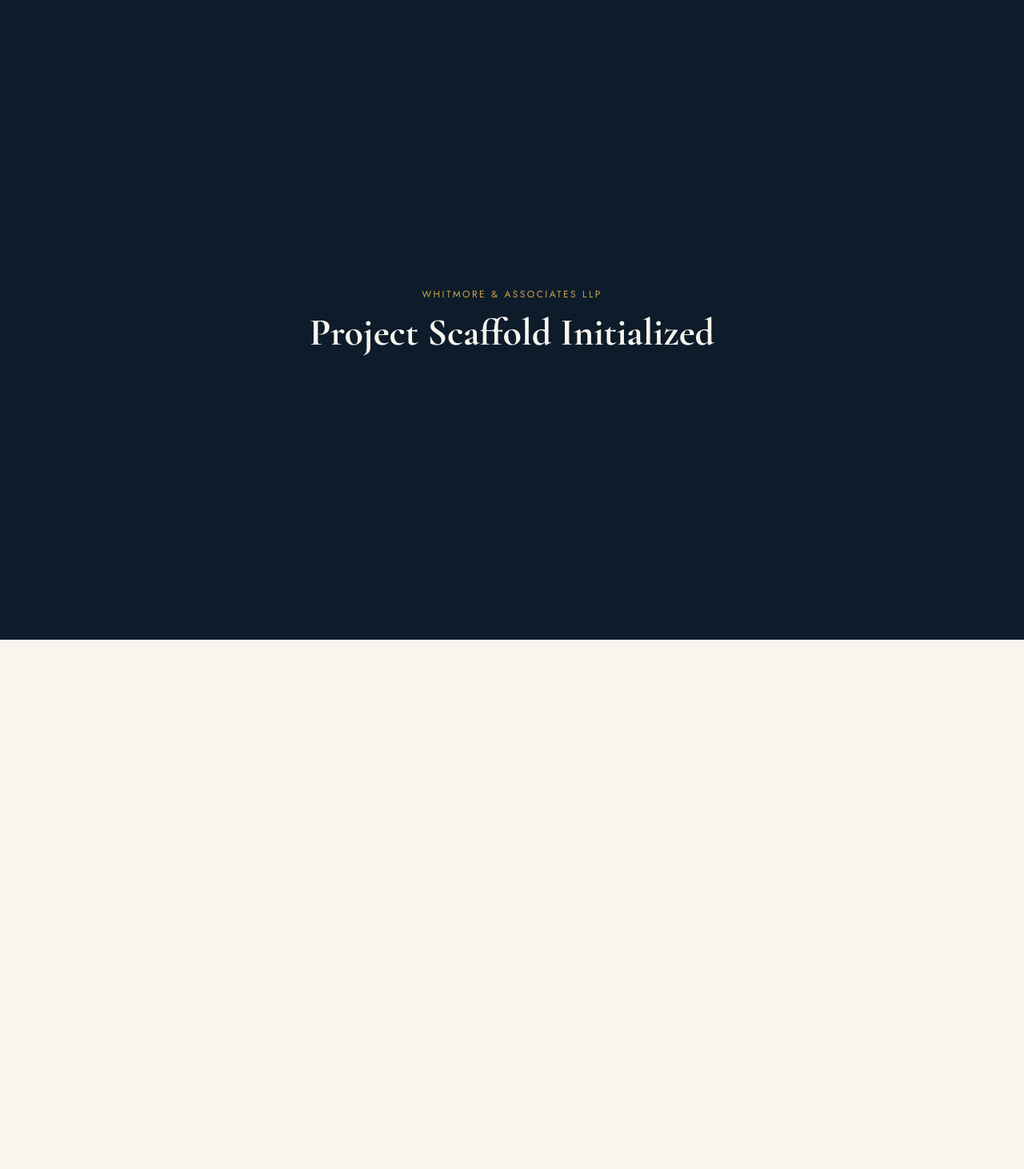
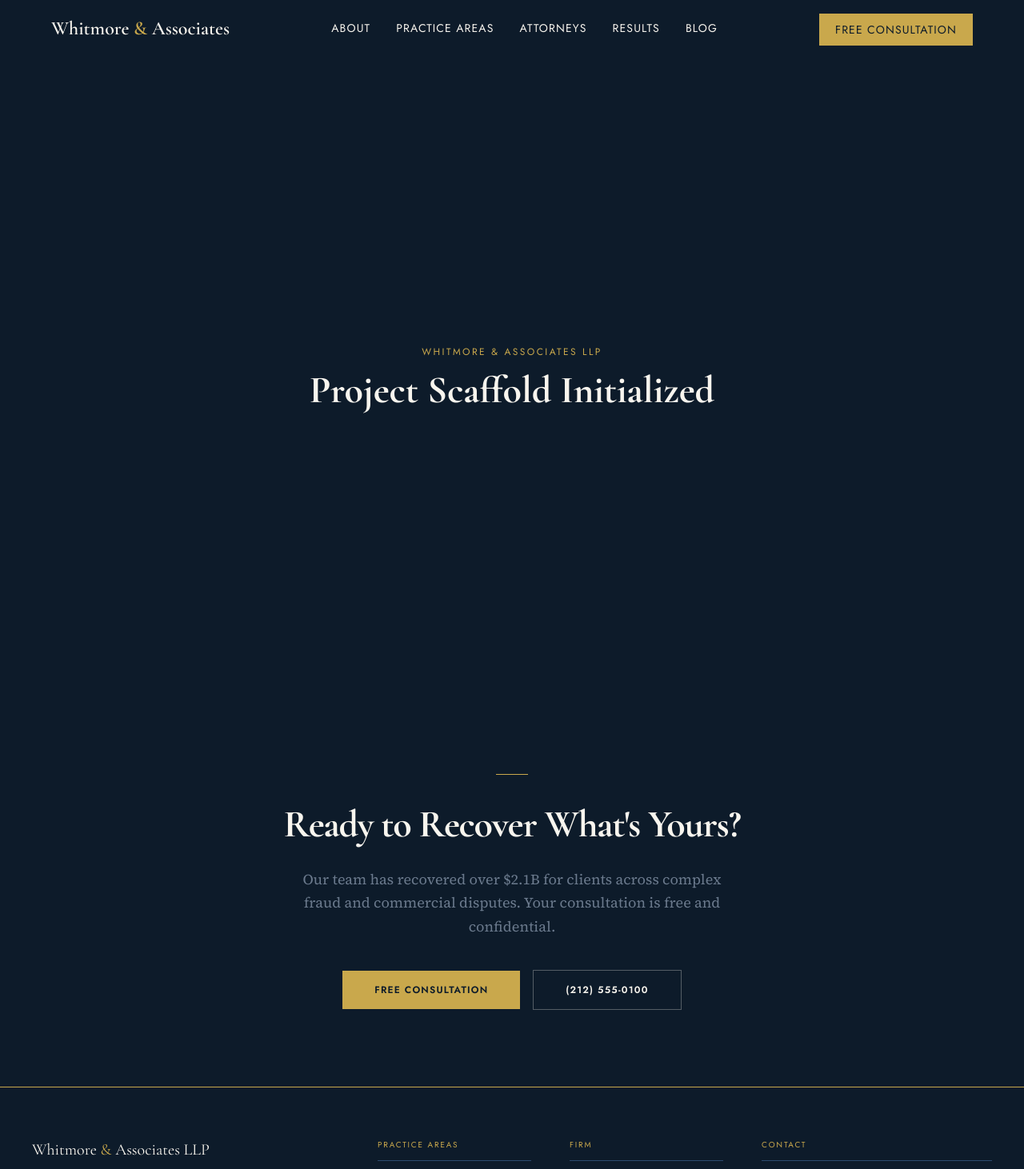
Before and after one commit to jelba7880-prog/Whitmore-LLC, a Next.js app: page / in a window 1280 px wide. Shown: the top 1462 px of the page at 80% size. Before the commit the page ends 800 px from the top, so only its background shows below. Built offline with nearby package versions, Linux system fonts and the light colour scheme.

Commit message:
Wire Navbar, CTASection, and Footer into root layout
Renders the fixed Navbar, offsets main content by its 72px height,
and appends CTASection + Footer so they appear on every page.

```diff
--- a/src/app/layout.tsx
+++ b/src/app/layout.tsx
@@ -1,6 +1,9 @@
 import type { Metadata } from "next";
 import { Cormorant_Garamond, Source_Serif_4, Jost } from "next/font/google";
 import "./globals.css";
+import Navbar from "@/components/layout/Navbar";
+import CTASection from "@/components/layout/CTASection";
+import Footer from "@/components/layout/Footer";
 
 const cormorantGaramond = Cormorant_Garamond({
   subsets: ["latin"],
@@ -41,7 +44,10 @@ export default function RootLayout({
       <body
         className={`${cormorantGaramond.variable} ${sourceSerif4.variable} ${jost.variable} font-body antialiased`}
       >
-        {children}
+        <Navbar />
+        <main className="pt-[72px]">{children}</main>
+        <CTASection />
+        <Footer />
       </body>
     </html>
   );
```
